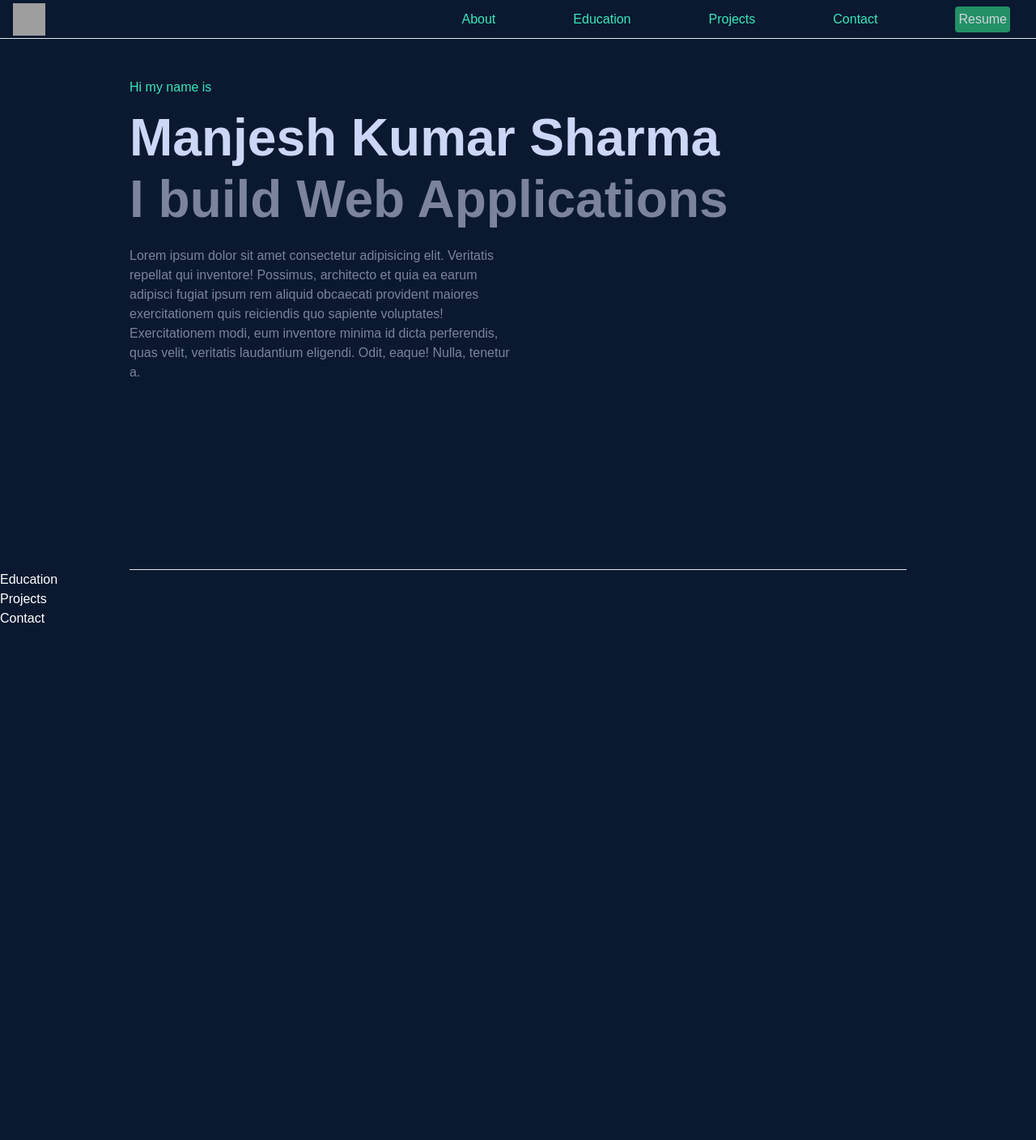
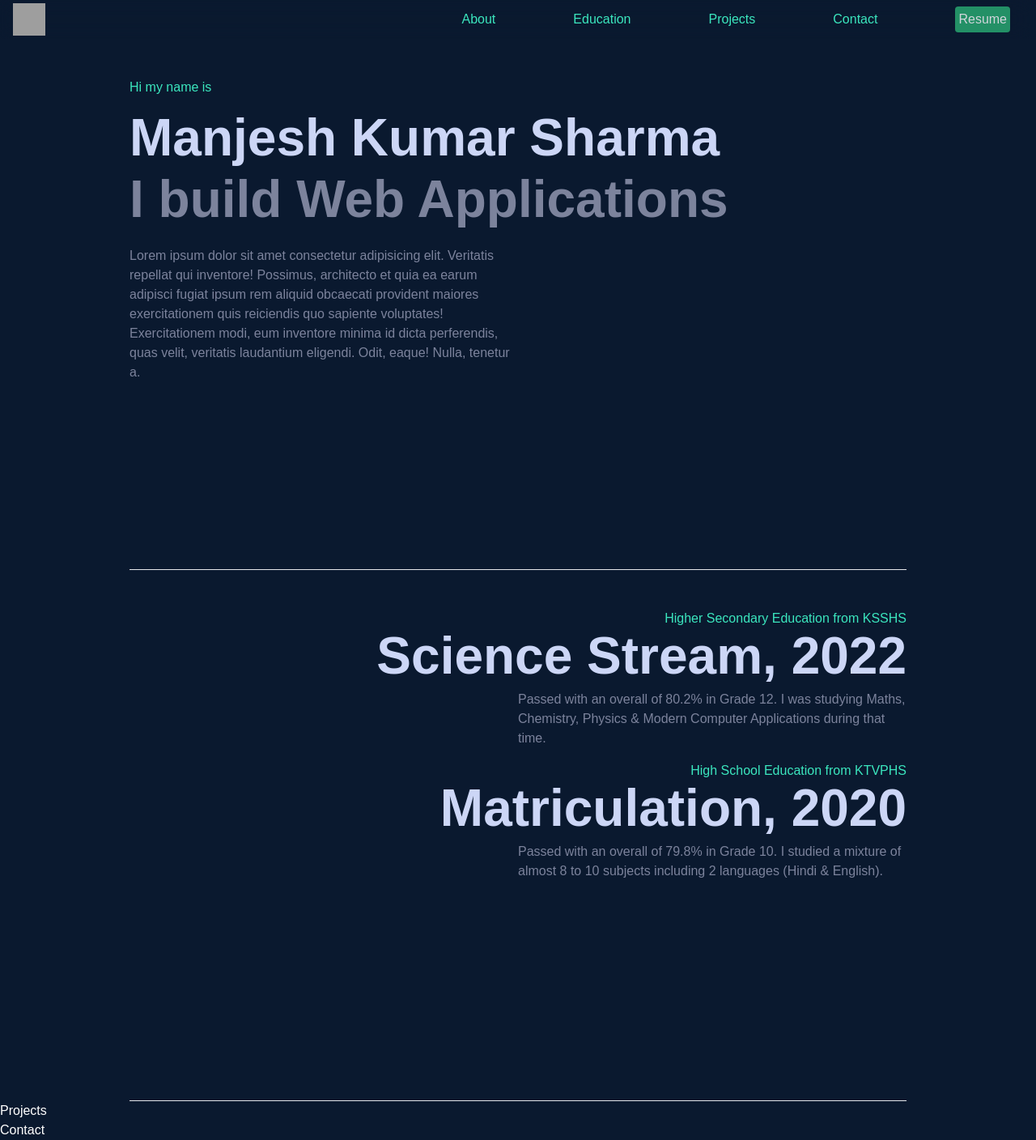
Before and after one commit to Manjeshkgp/portfolio, a React (Create React App) app: page / in a window 1280 px wide. Shown: the whole page at 81% size. Before the commit the page ends 800 px from the top, so only its background shows below. Built offline with nearby package versions, Linux system fonts and the light colour scheme; grey boxes are pictures that could not be loaded.

Commit message:
Education Component Created

```diff
--- a/src/components/About.jsx
+++ b/src/components/About.jsx
@@ -3,7 +3,7 @@ import React from "react";
 const About = () => {
   return (
     <>
-      <div className="flex flex-col gap-6 items-start mt-12 h-[calc(100vh-12rem)] mx-6 border-b lg:mx-40">
+      <div className="flex flex-col gap-6 items-start mt-24 h-[calc(100vh-12rem)] mx-6 border-b lg:mx-40">
         <p className="text-base text-[#3be6be]">Hi my name is</p>
         <p className="text-3xl font-bold lg:text-[4rem] text-[#ccd6f6] lg:my-2">Manjesh Kumar Sharma</p>
         <p className="text-3xl font-bold lg:text-[4rem] text-[#7c839c] lg:my-2">I build Web Applications</p>
--- a/src/components/Education.jsx
+++ b/src/components/Education.jsx
@@ -1,9 +1,20 @@
 import React from 'react'
 
 const Education = () => {
-  return (
-    <div>Education</div>
-  )
+  return (<>
+    <div className="flex flex-col gap-6 lg:gap-2 items-end mt-12 h-[calc(100vh-12rem)] mx-6 border-b lg:mx-40">
+        <p className="text-base text-[#3be6be]">Higher Secondary Education from KSSHS</p>
+        <p className="text-3xl font-bold lg:text-[4rem] text-[#ccd6f6] lg:my-2 text-right">Science Stream, 2022</p>
+        <p className="text-base text-[#7c839c] lg:w-1/2 lg:my-2">
+          Passed with an overall of 80.2% in Grade 12. I was studying Maths, Chemistry, Physics & Modern Computer Applications during that time.
+        </p>
+        <p className="text-base text-[#3be6be]">High School Education from KTVPHS</p>
+        <p className="text-3xl font-bold lg:text-[4rem] text-[#ccd6f6] lg:my-2 text-right">Matriculation, 2020</p>
+        <p className="text-base text-[#7c839c] lg:w-1/2 lg:my-2">
+          Passed with an overall of 79.8% in Grade 10. I studied a mixture of almost 8 to 10 subjects including 2 languages (Hindi & English).
+        </p>
+      </div>
+  </>)
 }
 
-export default Education
+export default Education;
--- a/src/components/Navbar.jsx
+++ b/src/components/Navbar.jsx
@@ -4,7 +4,7 @@ const Navbar = () => {
   const [open, setOpen] = useState(false);
   return (
     <>
-      <div className="w-full h-12 border-b flex items-center justify-between">
+      <div className="w-full fixed top-0 bg h-12 flex items-center justify-between backdrop-blur-lg">
         <div className="ml-4">
           <img
             src="https://images.unsplash.com/photo-1461988320302-91bde64fc8e4?ixid=2yJhcHBfaWQiOjEyMDd9&w=750&dpr=2"
```
